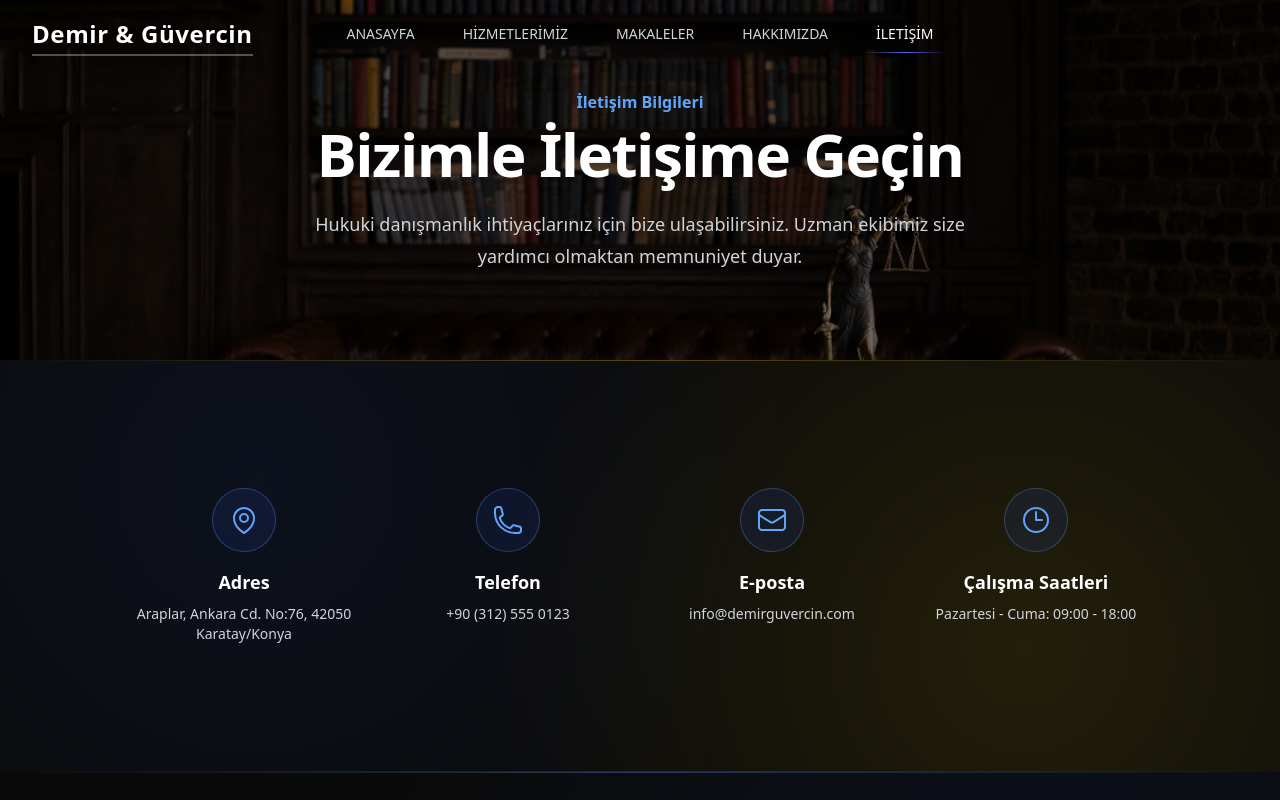
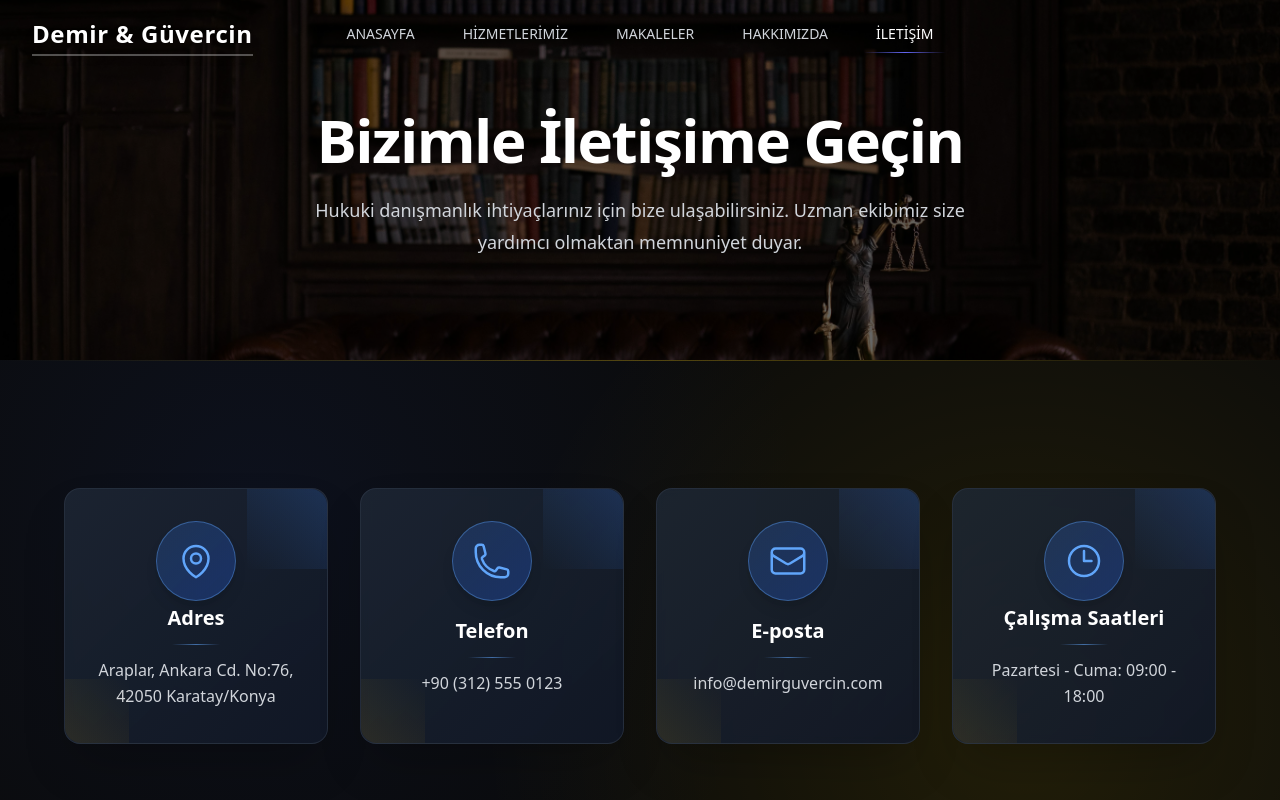
Before and after one commit to BurakYucelPY/Demir-ve-G-vercin-B-ro, a React (Vite) app: page /iletisim in a window 1280 px wide. Shown: the top 800 px of the page. Built offline with nearby package versions, Linux system fonts and the light colour scheme.

Commit message:
Redesign ContactInfoSection: modern cards, hover effects, fixed heights

```diff
--- a/src/components/ContactInfoSection.tsx
+++ b/src/components/ContactInfoSection.tsx
@@ -51,20 +51,44 @@
       </div>
 
       <div className="mx-auto max-w-7xl px-6 lg:px-8 relative z-10">
-        <div className="mx-auto max-w-5xl">
+        <div className="mx-auto max-w-6xl">
           <div className="grid grid-cols-1 gap-8 md:grid-cols-2 lg:grid-cols-4">
             {contactInfo.map((item, index) => (
               <div
                 key={item.name}
-                className={`scroll-animate delay-${400 + index * 100} text-center`}
+                className={`scroll-animate delay-${400 + index * 100} group relative`}
               >
-                <div className="flex justify-center">
-                  <div className="flex h-16 w-16 items-center justify-center rounded-full bg-blue-900/20 border border-blue-400/30">
-                    <item.icon aria-hidden="true" className="h-8 w-8 text-blue-400" />
+                {/* Modern kartlar */}
+                <div className="relative h-64 p-8 bg-gradient-to-br from-gray-800/80 to-gray-900/90 backdrop-blur-sm rounded-2xl border border-gray-700/50 shadow-2xl hover:shadow-blue-500/10 transition-all duration-500 hover:scale-105 hover:border-blue-400/50 flex flex-col justify-between">
+                  {/* Üst köşe accent */}
+                  <div className="absolute top-0 right-0 w-20 h-20 bg-gradient-to-bl from-blue-500/20 to-transparent rounded-tr-2xl"></div>
+
+                  {/* Icon container */}
+                  <div className="relative flex justify-center">
+                    <div className="relative">
+                      {/* Glow effect */}
+                      <div className="absolute inset-0 bg-blue-500/20 rounded-full blur-xl scale-150 opacity-0 group-hover:opacity-100 transition-opacity duration-500"></div>
+                      {/* Icon background */}
+                      <div className="relative flex h-20 w-20 items-center justify-center rounded-full bg-gradient-to-br from-blue-500/20 to-blue-600/30 border border-blue-400/40 shadow-lg">
+                        <item.icon aria-hidden="true" className="h-10 w-10 text-blue-400 group-hover:text-blue-300 transition-colors duration-300" />
+                      </div>
+                    </div>
                   </div>
+
+                  {/* Content */}
+                  <div className="text-center space-y-3 flex-1 flex flex-col justify-center">
+                    <h3 className="text-xl font-bold text-white group-hover:text-blue-100 transition-colors duration-300">
+                      {item.name}
+                    </h3>
+                    <div className="h-px w-12 bg-gradient-to-r from-transparent via-blue-400 to-transparent mx-auto opacity-60"></div>
+                    <p className="text-gray-300 group-hover:text-gray-200 transition-colors duration-300 leading-relaxed">
+                      {item.value}
+                    </p>
+                  </div>
+
+                  {/* Alt köşe accent */}
+                  <div className="absolute bottom-0 left-0 w-16 h-16 bg-gradient-to-tr from-yellow-500/10 to-transparent rounded-bl-2xl"></div>
                 </div>
-                <h3 className="mt-4 text-lg font-semibold text-white">{item.name}</h3>
-                <p className="mt-2 text-sm text-gray-300">{item.value}</p>
               </div>
             ))}
           </div>
--- a/src/pages/Iletisim.tsx
+++ b/src/pages/Iletisim.tsx
@@ -46,7 +46,6 @@
       >
         <RealHeader
           title="Bizimle İletişime Geçin"
-          subtitle="İletişim Bilgileri"
           description="Hukuki danışmanlık ihtiyaçlarınız için bize ulaşabilirsiniz. Uzman ekibimiz size yardımcı olmaktan memnuniyet duyar."
         />
         <ContactInfoSection />
```
